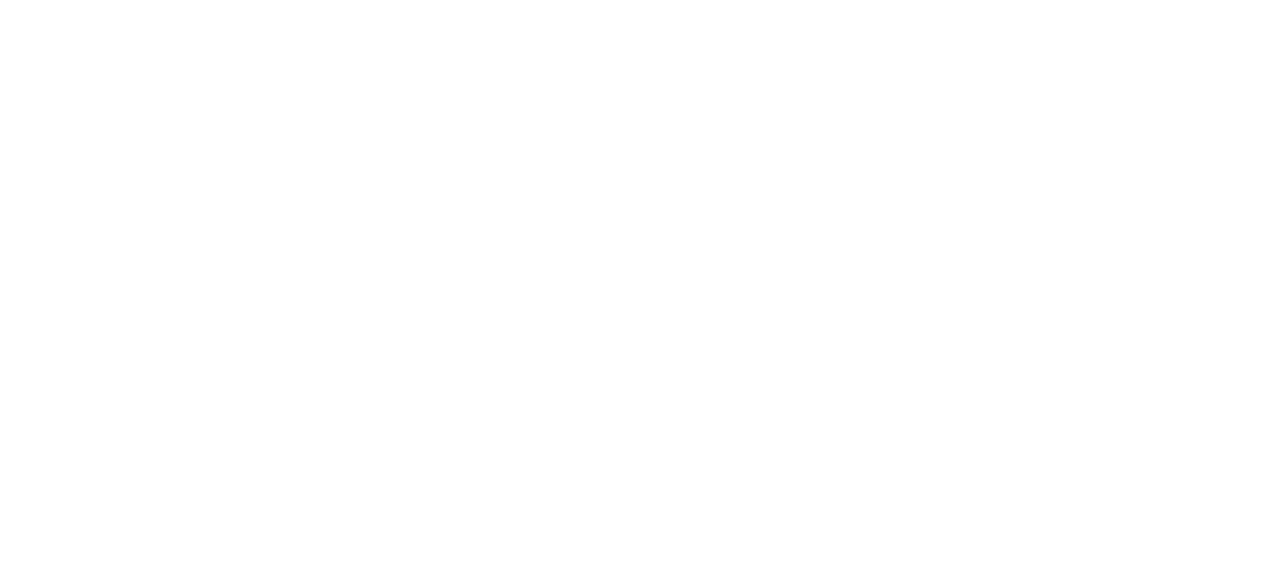
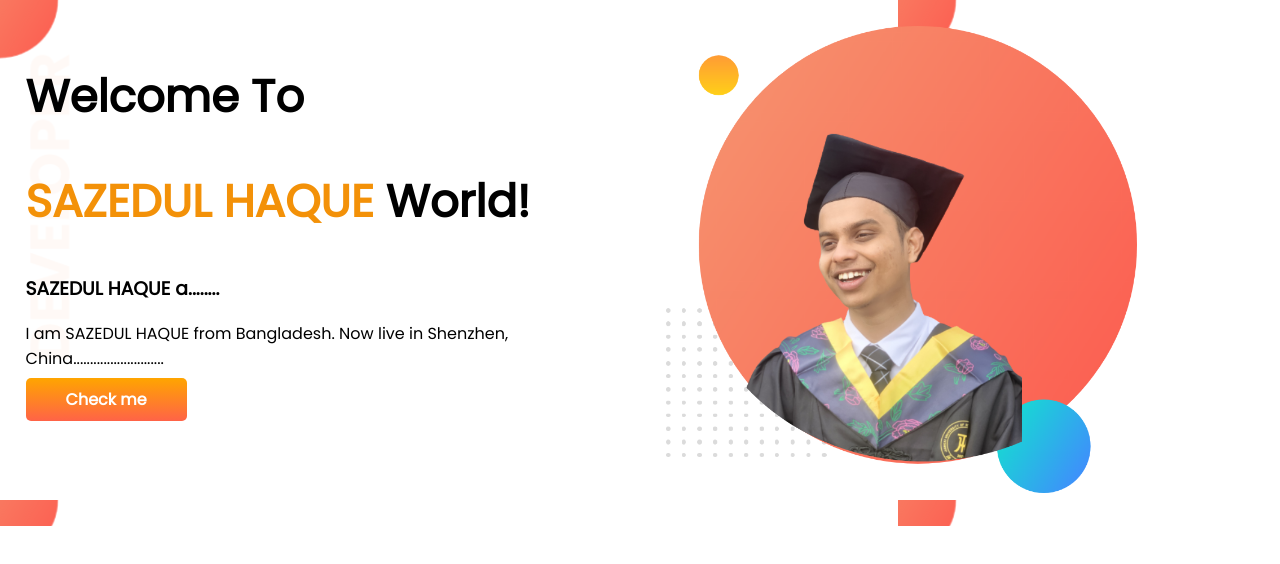
Before and after one commit to sazedul1998/developer-portfolio, a plain HTML site: page index.html in a window 1280 px wide. Drawn offline with Linux system fonts and the light colour scheme.

Commit message:
top banner added

```diff
--- a/index.html
+++ b/index.html
@@ -1,14 +1,33 @@
 <!DOCTYPE html>
 <html lang="en">
+
 <head>
     <meta charset="UTF-8">
     <meta http-equiv="X-UA-Compatible" content="IE=edge">
     <meta name="viewport" content="width=device-width, initial-scale=1.0">
     <title>SAZEDUL Protfolio</title>
+    <link rel="preconnect" href="https://fonts.googleapis.com">
+    <link rel="preconnect" href="https://fonts.gstatic.com" crossorigin>
+    <link href="https://fonts.googleapis.com/css2?family=Poppins&display=swap" rel="stylesheet">
     <link rel="stylesheet" href="style.css">
-    <link rel="shortcut icon" href="images/favicon.jpg" type="image/x-icon">
+    <link rel="shortcut icon" href="images/my-bg.png" type="image/x-icon">
 </head>
+
 <body>
+    <section class="top-banner">
+        <div class="half-width">
+            <h1>Welcome To</h1>
+            <h1><span class="color">SAZEDUL HAQUE</span> World!</h1>
+            <h3>SAZEDUL HAQUE a........</h3>
+            <p>I am SAZEDUL HAQUE from Bangladesh. Now live in Shenzhen, China...........................</p>
+            <a class="link-button" target="_blank" href="https://www.linkedin.com/in/sazedul-haque-30a10623b">Check
+                me</a>
+        </div>
+        <div class="half-width">
+            <img src="/images/sazedulhaque.png" alt="">
+        </div>
+    </section>
 
 </body>
+
 </html>
--- a/style.css
+++ b/style.css
@@ -0,0 +1,39 @@
+body {
+    font-family: 'Poppins', sans-serif;
+    margin: 0;
+}
+
+h1 {
+    font-size: 45px;
+}
+
+.color {
+    color: rgb(243, 145, 8);
+}
+
+section {
+    display: flex;
+}
+
+.half-width {
+    width: 50%;
+    padding: 2%;
+}
+
+.half-width img {
+    width: 80%;
+}
+
+.link-button {
+    text-decoration: none;
+    background-image: linear-gradient(orange, tomato);
+    color: white;
+    font-weight: 700;
+    padding: 10px 40px;
+    border-radius: 5px;
+}
+
+.top-banner {
+    background-image: url(images/top-banner.png);
+    background-repeat: none;
+}
```
Also changed, not shown: images/dream-bg.png (added), images/exp-bg.png (added), images/group.png (added), images/my-bg.png (added), images/my-bg2.png (added), images/saze-removebg-preview.png (added), images/sazedulhaque.png (added), images/top-banner.png (added), showOff/sa.jpg (added), 7 other files.
